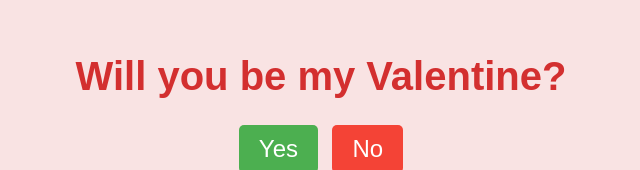
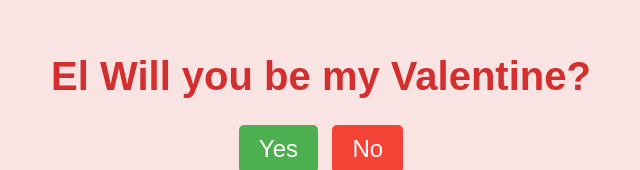
Before and after one commit to malchioness/valentine, a plain HTML site: page index.html in a window 1280 px wide. Shown: the part 138-308 px from the top of the page, without its empty margins (319-959 px from the left). Drawn offline with Linux system fonts and the light colour scheme; no server answers.

Commit message:
first commit

```diff
--- a/index.html
+++ b/index.html
@@ -3,12 +3,12 @@
 <head>
     <meta charset="UTF-8">
     <meta name="viewport" content="width=device-width, initial-scale=1.0">
-    <title>Will You Be My Valentine?</title>
+    <title>El Will You Be My Valentine?</title>
     <link rel="stylesheet" href="styles.css">
 </head>
 <body>
     <div class="container">
-        <h1>Will you be my Valentine?</h1>
+        <h1>El Will you be my Valentine?</h1>
         <div class="buttons">
             <button class="yes-button" onclick="handleYesClick()">Yes</button>
             <button class="no-button" onclick="handleNoClick()">No</button>
```
